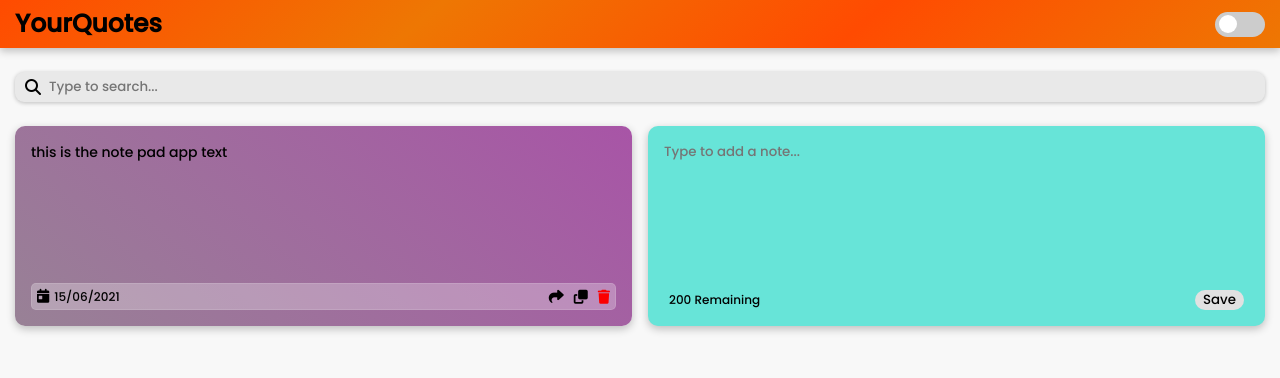
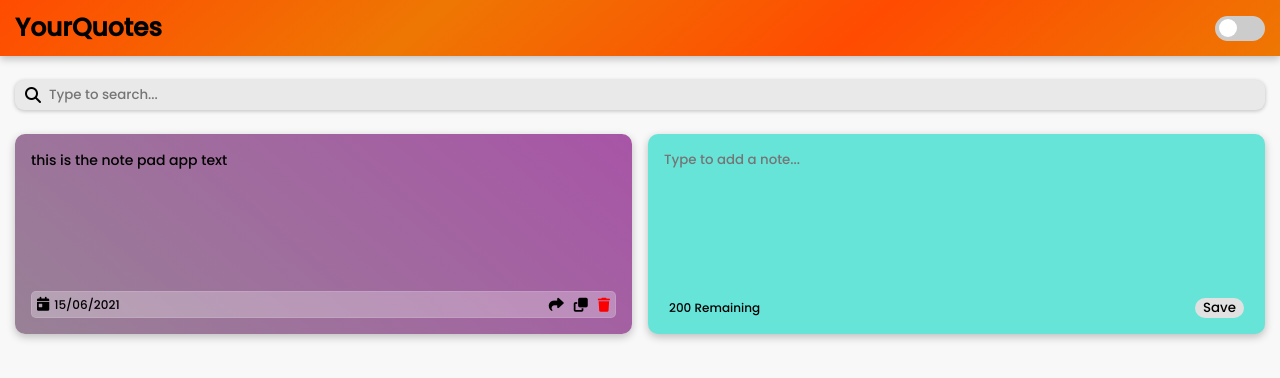
Before and after one commit to danishzayan/YourQuotes-App, a React (Vite) app: page / in a window 1280 px wide. Shown: the top 378 px of the page. Built offline with nearby package versions, Linux system fonts and the light colour scheme; no server answers.

Commit message:
searching issue fixed

```diff
--- a/src/App.jsx
+++ b/src/App.jsx
@@ -12,6 +12,7 @@
 // https://6315b6ef33e540a6d38296a9.mockapi.io/notepad-app
 
 function App() {
+
   const randomColor1 = Math.floor(Math.random() * 16777215).toString(16);
   const randomColor2 = Math.floor(Math.random() * 16777215).toString(16);
 
@@ -79,7 +80,7 @@
     <div className="container">
       <Search handleSearchNote={setSearchText} />
       <CardsList
-        notes={notes.filter((note)=> note.text.toLowerCase().includes(searchText))}
+        notes={notes.filter((note)=> note.text.includes(searchText))}
         handleAddNote={addNote}
         handleDeleteNote={deleteNote}
       />
--- a/src/index.css
+++ b/src/index.css
@@ -153,7 +153,7 @@
   align-items: center;
   background-image: linear-gradient(139deg, #ff4b01, #ee7703, #ff4b01, #ee7703);
   margin-bottom: 1.5em;
-  padding: 5px 15px;
+  padding: 9px 15px;
   box-shadow: rgba(0, 0, 0, 0.24) 0px 3px 8px;
   position: sticky;
   top: 0;
```
